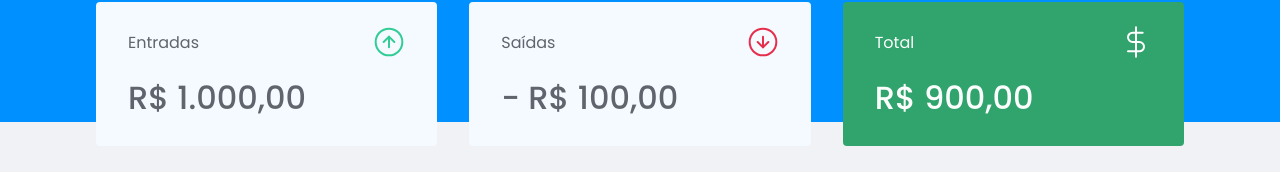
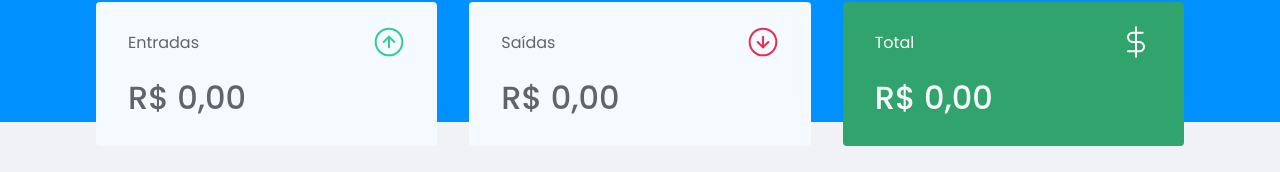
Before and after one commit to gabrieljuniorferrari88/dtmoney, a React (Vite) app: page / in a window 1280 px wide. Shown: the part 150-322 px from the top of the page. Built offline with nearby package versions, Linux system fonts and the light colour scheme; no server answers; what miragejs would draw is missing.

Commit message:
finalizado aplicação dtmoey

```diff
--- a/src/App.tsx
+++ b/src/App.tsx
@@ -4,7 +4,7 @@ import { Dashboard } from './components/Dashboard';
 import { Header } from './components/Header';
 import { NewTransactionModal } from './components/NewTransactionModal';
 import { globalStyles } from './stitches.config';
-import { TransactionsProvider } from './TransactionsContext';
+import { TransactionsProvider } from './hooks/useTransactions';
 
 globalStyles();
 Modal.setAppElement('#root');
--- a/src/components/NewTransactionModal/index.tsx
+++ b/src/components/NewTransactionModal/index.tsx
@@ -1,12 +1,12 @@
-import { FormEvent, SetStateAction, useContext, useState } from 'react';
+import { FormEvent, SetStateAction, useState } from 'react';
 import Modal from 'react-modal';
 import { api } from '../../services/api';
-import { TransactionsContext } from '../../TransactionsContext';
 
 import incomeImg from '../../assets/income.svg';
 import outcomeImg from '../../assets/outcome.svg';
 
 import * as S from './styles';
+import { useTransactions } from '../../hooks/useTransactions';
 
 interface NewTransactionModalProps {
   isOpen: boolean;
@@ -17,7 +17,7 @@ export function NewTransactionModal({
   isOpen,
   onRequestClose,
 }: NewTransactionModalProps) {
-  const { createTransaction } = useContext(TransactionsContext);
+  const { createTransaction } = useTransactions();
 
   const [title, setTitle] = useState('');
   const [value, setValue] = useState(0);
--- a/src/components/Summary/index.tsx
+++ b/src/components/Summary/index.tsx
@@ -2,12 +2,31 @@ import { Container } from './styles';
 import incomeImg from '../../assets/income.svg';
 import outcomeImg from '../../assets/outcome.svg';
 import totalImg from '../../assets/total.svg';
-import { useContext } from 'react';
-import { TransactionsContext } from '../../TransactionsContext';
+
+import { useTransactions } from '../../hooks/useTransactions';
 
 export function Summary() {
-  const { transactions } = useContext(TransactionsContext);
-  console.log('🚀 ~ file: index.tsx ~ line 10 ~ Summary ~ data', transactions);
+  const { transactions } = useTransactions();
+  console.log(transactions);
+
+  const summary = transactions.reduce(
+    (acc, transaction) => {
+      if (transaction.type === 'income') {
+        acc.income += transaction.value;
+        acc.total += transaction.value;
+      } else {
+        acc.outcome -= transaction.value;
+        acc.total -= transaction.value;
+      }
+      return acc;
+    },
+    {
+      income: 0,
+      outcome: 0,
+      total: 0,
+    }
+  );
+
   return (
     <Container>
       <div>
@@ -15,21 +34,36 @@ export function Summary() {
           <p>Entradas</p>
           <img src={incomeImg} alt="Ícone de entrada de dinheiro" />
         </header>
-        <strong>R$ 1.000,00</strong>
+        <strong>
+          {new Intl.NumberFormat('pt-BR', {
+            style: 'currency',
+            currency: 'BRL',
+          }).format(summary.income)}
+        </strong>
       </div>
       <div>
         <header>
           <p>Saídas</p>
           <img src={outcomeImg} alt="Ícone de saída de dinheiro" />
         </header>
-        <strong>- R$ 100,00</strong>
+        <strong>
+          {new Intl.NumberFormat('pt-BR', {
+            style: 'currency',
+            currency: 'BRL',
+          }).format(summary.outcome)}
+        </strong>
       </div>
       <div className="highlight-background">
         <header>
           <p>Total</p>
           <img src={totalImg} alt="Ícone de totalizador do dinheiro" />
         </header>
-        <strong>R$ 900,00</strong>
+        <strong>
+          {new Intl.NumberFormat('pt-BR', {
+            style: 'currency',
+            currency: 'BRL',
+          }).format(summary.total)}
+        </strong>
       </div>
     </Container>
   );
--- a/src/components/TransactionsTable/index.tsx
+++ b/src/components/TransactionsTable/index.tsx
@@ -1,9 +1,8 @@
-import { useContext } from 'react';
-import { TransactionsContext } from '../../TransactionsContext';
+import { useTransactions } from '../../hooks/useTransactions';
 import * as S from './styles';
 
 export function TransactionsTable() {
-  const { transactions } = useContext(TransactionsContext);
+  const { transactions } = useTransactions();
 
   return (
     <S.Container>
@@ -21,7 +20,11 @@ export function TransactionsTable() {
           {transactions.map((transaction) => (
             <tr key={transaction.id}>
               <S.Td>{transaction.title}</S.Td>
-              <S.Td colorTextValue={transaction.type}>
+              <S.Td
+                colorTextValue={
+                  transaction.type === 'income' ? 'income' : 'outcome'
+                }
+              >
                 {transaction.type === 'outcome' ? '-' : ''}
                 {new Intl.NumberFormat('pt-BR', {
                   style: 'currency',
--- a/src/TransactionsContext.tsx
+++ b/src/hooks/useTransactions.tsx
@@ -1,5 +1,11 @@
-import { createContext, useEffect, useState, ReactNode } from 'react';
-import { api } from './services/api';
+import {
+  createContext,
+  useEffect,
+  useState,
+  ReactNode,
+  useContext,
+} from 'react';
+import { api } from '../services/api';
 
 interface Transaction {
   id: number;
@@ -21,7 +27,7 @@ interface TransactionsContextData {
   createTransaction: (transaction: TransactionInput) => Promise<void>;
 }
 
-export const TransactionsContext = createContext<TransactionsContextData>(
+const TransactionsContext = createContext<TransactionsContextData>(
   {} as TransactionsContextData
 );
 
@@ -50,3 +56,15 @@ export function TransactionsProvider({ children }: TransactionsProviderProps) {
     </TransactionsContext.Provider>
   );
 }
+
+export function useTransactions() {
+  const context = useContext(TransactionsContext);
+
+  if (!context) {
+    throw new Error(
+      'useTransactions must be used within a TransactionsProvider'
+    );
+  }
+
+  return context;
+}
--- a/src/main.tsx
+++ b/src/main.tsx
@@ -49,7 +49,10 @@ createServer({
     this.post('/transactions', (schema, request) => {
       const data = JSON.parse(request.requestBody);
 
-      return schema.create('transaction', data);
+      return schema.create('transaction', {
+        ...data,
+        value: Number(data.value),
+      });
     });
   },
 });
```
